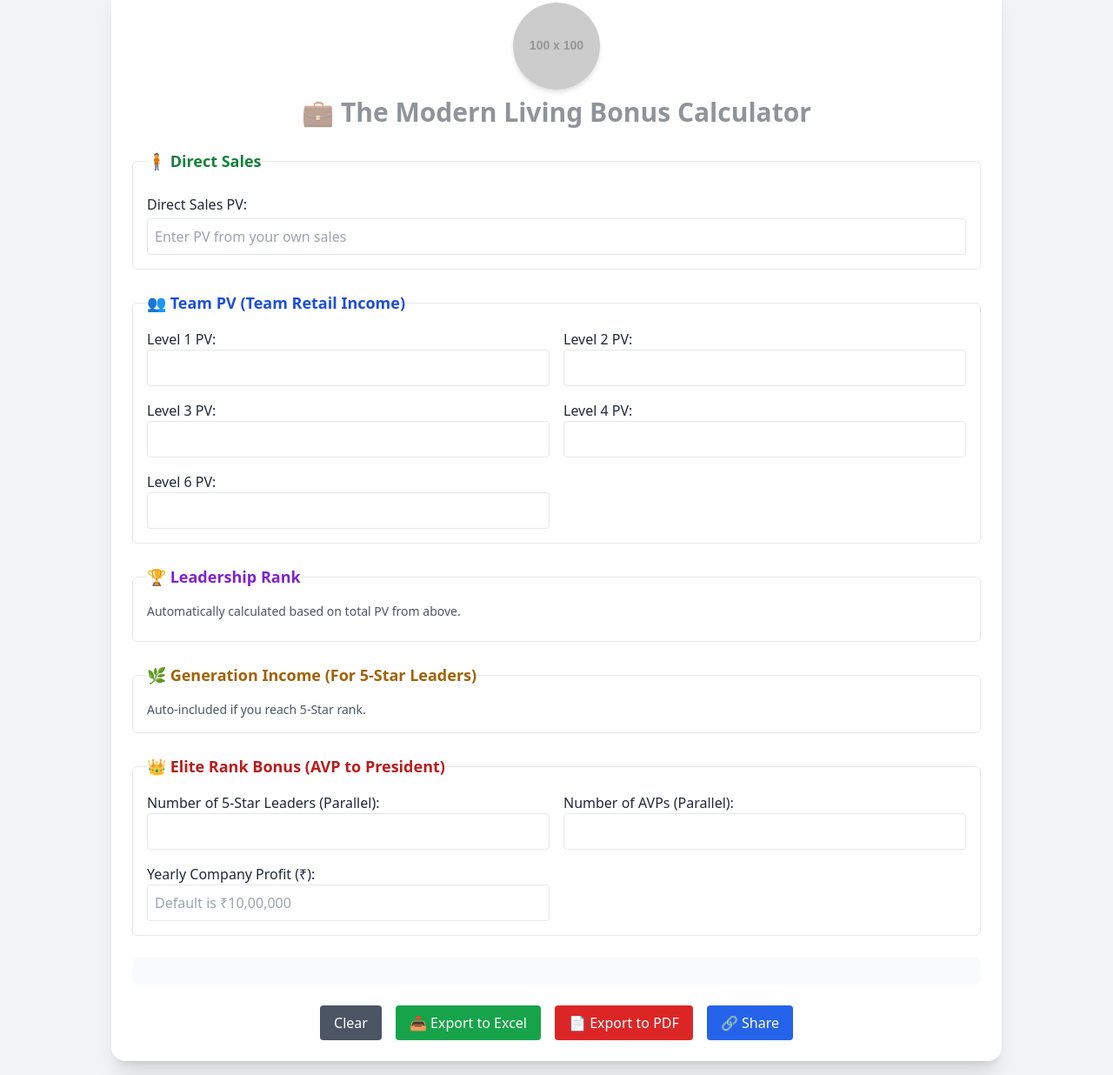
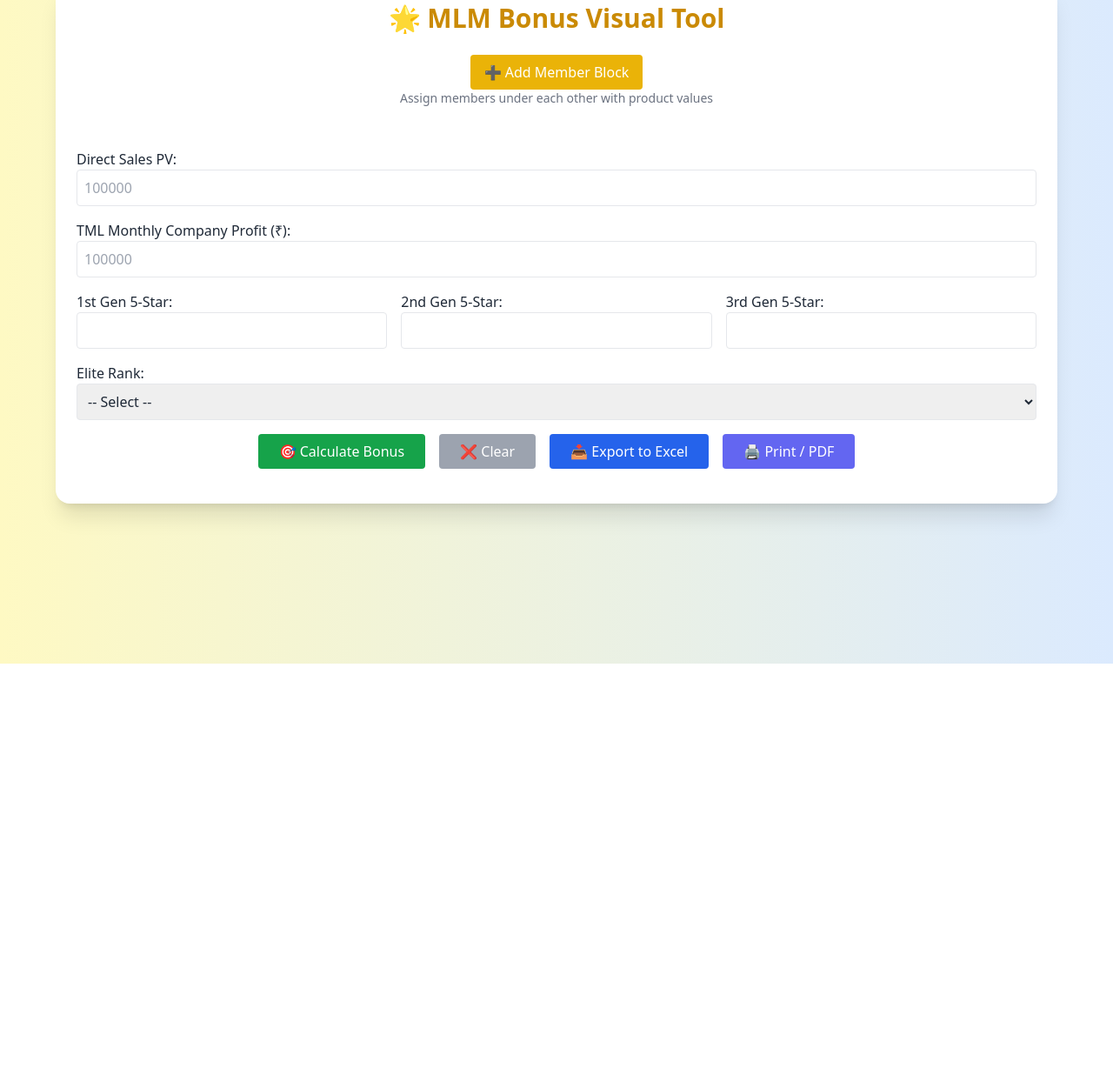
Before and after one commit to sanjaygnsajups/TML, a plain HTML site: page index.html in a window 1280 px wide. Shown: the part 37-1273 px from the top of the page at 87% size. After the commit the page ends 800 px from the top, so only its background shows below. Drawn offline with nearby package versions, Linux system fonts and the light colour scheme; placeholder pictures from the web are drawn by us.

Commit message:
Update index.html

```diff
--- a/index.html
+++ b/index.html
@@ -1,168 +1,195 @@
 <!DOCTYPE html>
 <html lang="en">
 <head>
-  <meta charset="UTF-8" />
-  <meta name="viewport" content="width=device-width, initial-scale=1.0" />
-  <title>The Modern Living Bonus Calculator</title>
-  <link rel="icon" href="https://via.placeholder.com/32" />
+  <meta charset="UTF-8">
+  <meta name="viewport" content="width=device-width, initial-scale=1.0">
+  <title>MLM Visual Bonus Tool</title>
   <script src="https://cdn.tailwindcss.com"></script>
-  <script src="https://cdnjs.cloudflare.com/ajax/libs/html2pdf.js/0.10.1/html2pdf.bundle.min.js"></script>
+  <style>
+    .block {
+      min-width: 120px;
+      padding: 10px;
+      background-color: #fef9c3;
+      border: 2px solid #facc15;
+      border-radius: 10px;
+      text-align: center;
+      transition: transform 0.3s ease;
+    }
+    .block:hover {
+      transform: scale(1.05);
+    }
+    .line {
+      height: 20px;
+      width: 2px;
+      background: #60a5fa;
+      margin: auto;
+    }
+  </style>
 </head>
-<body class="bg-gray-100 text-gray-800 p-4 dark:bg-gray-900 dark:text-gray-200">
-  <div class="max-w-5xl mx-auto bg-white dark:bg-gray-800 p-6 rounded-2xl shadow-xl">
-    <div class="flex flex-col items-center mb-6">
-      <img src="https://via.placeholder.com/100x100?text=Logo" alt="Logo" class="mb-2 rounded-full shadow-md">
-      <h1 class="text-3xl font-extrabold text-center text-primary dark:text-white animate-pulse">💼 The Modern Living Bonus Calculator</h1>
+<body class="bg-gradient-to-r from-yellow-100 to-blue-100 text-gray-800 p-4">
+  <div class="max-w-6xl mx-auto bg-white p-6 rounded-2xl shadow-xl">
+    <h1 class="text-3xl font-bold mb-6 text-center text-yellow-600">🌟 MLM Bonus Visual Tool</h1>
+
+    <div class="mb-4 text-center">
+      <button onclick="addBlock()" class="bg-yellow-500 hover:bg-yellow-600 text-white px-4 py-2 rounded">➕ Add Member Block</button>
+      <p class="text-sm text-gray-500">Assign members under each other with product values</p>
     </div>
 
-    <form class="space-y-6" oninput="calculateManualBonus()">
-      <!-- Section 1: Direct Seller -->
-      <fieldset class="border rounded-md p-4">
-        <legend class="font-bold text-lg text-green-700">🧍 Direct Sales</legend>
-        <label class="block mt-2">Direct Sales PV:
-          <input type="number" id="directPV" class="w-full p-2 border rounded mt-1" placeholder="Enter PV from your own sales" />
+    <div id="tree" class="flex flex-wrap justify-center gap-6 mb-8"></div>
+
+    <div class="grid grid-cols-1 gap-4 mb-4">
+      <label>Direct Sales PV:
+        <input type="number" id="directPV" placeholder="100000" class="border p-2 rounded w-full">
       </label>
-      </fieldset>
 
-      <!-- Section 2: Team Builder -->
-      <fieldset class="border rounded-md p-4">
-        <legend class="font-bold text-lg text-blue-700">👥 Team PV (Team Retail Income)</legend>
-        <div class="grid grid-cols-1 sm:grid-cols-2 gap-4">
-          <label>Level 1 PV: <input type="number" id="level1" class="w-full p-2 border rounded" /></label>
-          <label>Level 2 PV: <input type="number" id="level2" class="w-full p-2 border rounded" /></label>
-          <label>Level 3 PV: <input type="number" id="level3" class="w-full p-2 border rounded" /></label>
-          <label>Level 4 PV: <input type="number" id="level4" class="w-full p-2 border rounded" /></label>
-          <label>Level 6 PV: <input type="number" id="level6" class="w-full p-2 border rounded" /></label>
+      <label>TML Monthly Company Profit (₹):
+        <input type="number" id="companyProfit" placeholder="100000" class="border p-2 rounded w-full">
+      </label>
+
+      <div class="grid grid-cols-3 gap-4">
+        <label>1st Gen 5-Star:
+          <input type="number" id="gen1" class="border p-2 rounded w-full">
+        </label>
+        <label>2nd Gen 5-Star:
+          <input type="number" id="gen2" class="border p-2 rounded w-full">
+        </label>
+        <label>3rd Gen 5-Star:
+          <input type="number" id="gen3" class="border p-2 rounded w-full">
+        </label>
       </div>
-      </fieldset>
 
-      <!-- Section 3: Rank Calculation -->
-      <fieldset class="border rounded-md p-4">
-        <legend class="font-bold text-lg text-purple-700">🏆 Leadership Rank</legend>
-        <p class="text-sm text-gray-600 dark:text-gray-400">Automatically calculated based on total PV from above.</p>
-        <div id="rankResult" class="font-semibold text-green-700 mt-2"></div>
-      </fieldset>
+      <label>Elite Rank:
+        <select id="eliteRank" class="border p-2 rounded w-full">
+          <option value="">-- Select --</option>
+          <option value="3">AVP (3%)</option>
+          <option value="5">VP (3% + 2%)</option>
+          <option value="6">SVP (3% + 2% + 1%)</option>
+          <option value="7">President (3% + 2% + 1% + 1%)</option>
+        </select>
+      </label>
+    </div>
 
-      <!-- Section 4: Generation Income -->
-      <fieldset class="border rounded-md p-4">
-        <legend class="font-bold text-lg text-yellow-700">🌿 Generation Income (For 5-Star Leaders)</legend>
-        <p class="text-sm text-gray-600 dark:text-gray-400">Auto-included if you reach 5-Star rank.</p>
-      </fieldset>
+    <div class="text-center mb-4 flex gap-4 justify-center flex-wrap">
+      <button onclick="calculateBonuses()" class="bg-green-600 hover:bg-green-700 text-white px-6 py-2 rounded">🎯 Calculate Bonus</button>
+      <button onclick="clearAll()" class="bg-gray-400 hover:bg-gray-500 text-white px-6 py-2 rounded">❌ Clear</button>
+      <button onclick="exportToExcel()" class="bg-blue-600 hover:bg-blue-700 text-white px-6 py-2 rounded">📥 Export to Excel</button>
+      <button onclick="window.print()" class="bg-indigo-500 hover:bg-indigo-600 text-white px-6 py-2 rounded">🖨️ Print / PDF</button>
+    </div>
 
-      <!-- Section 5: Elite Income -->
-      <fieldset class="border rounded-md p-4">
-        <legend class="font-bold text-lg text-red-700">👑 Elite Rank Bonus (AVP to President)</legend>
-        <div class="grid grid-cols-1 sm:grid-cols-2 gap-4">
-          <label>Number of 5-Star Leaders (Parallel): <input type="number" id="num5Star" class="w-full p-2 border rounded" /></label>
-          <label>Number of AVPs (Parallel): <input type="number" id="numAVP" class="w-full p-2 border rounded" /></label>
-          <label>Yearly Company Profit (₹): <input type="number" id="yearlyProfit" class="w-full p-2 border rounded" placeholder="Default is ₹10,00,000" /></label>
+    <div id="results" class="hidden p-4 bg-green-100 rounded">
+      <h2 class="text-xl font-semibold mb-2">📊 Bonus Summary</h2>
+      <p>Total PV: ₹<span id="totalPV">0</span></p>
+      <p>Total Units: <span id="totalUnits">0</span></p>
+      <p>Retail Income (8%): ₹<span id="retail">0</span></p>
+      <p>Team Retail Income: ₹<span id="team">0</span></p>
+      <p>Leadership Rank: <span id="rankLabel">None</span></p>
+      <p>Leadership Bonus: ₹<span id="leadership">0</span></p>
+      <p>Generation Income: ₹<span id="generation">0</span></p>
+      <p>Elite Bonus: ₹<span id="elite">0</span></p>
+      <p class="font-bold text-lg">Total Bonus: ₹<span id="totalBonus">0</span></p>
     </div>
-      </fieldset>
-
-      <!-- Final Result -->
-      <div id="manualResult" class="mt-6 transition-all duration-300 ease-in-out bg-gray-50 dark:bg-gray-700 p-4 rounded-lg"></div>
-
-      <!-- Actions -->
-      <div class="mt-6 flex flex-wrap gap-4 justify-center">
-        <button type="reset" onclick="clearManualInputs()" class="bg-gray-600 text-white px-4 py-2 rounded">Clear</button>
-        <button type="button" onclick="downloadExcel()" class="bg-green-600 text-white px-4 py-2 rounded">📥 Export to Excel</button>
-        <button type="button" onclick="downloadPDF()" class="bg-red-600 text-white px-4 py-2 rounded">📄 Export to PDF</button>
-        <button type="button" onclick="shareResult()" class="bg-blue-600 text-white px-4 py-2 rounded">🔗 Share</button>
-      </div>
-    </form>
   </div>
 
   <script>
-function calculateManualBonus() {
-  const directPV = parseInt(document.getElementById('directPV').value) || 0;
-  const level1 = parseInt(document.getElementById('level1').value) || 0;
-  const level2 = parseInt(document.getElementById('level2').value) || 0;
-  const level3 = parseInt(document.getElementById('level3').value) || 0;
-  const level4 = parseInt(document.getElementById('level4').value) || 0;
-  const level6 = parseInt(document.getElementById('level6').value) || 0;
-  const totalPV = directPV + level1 + level2 + level3 + level4 + level6;
+    const tree = document.getElementById('tree');
+    let blockCount = 0;
 
-  const retailIncome = directPV * 0.08;
-  const teamIncome = level1 * 0.04 + level2 * 0.03 + level3 * 0.03 + level4 * 0.02 + level6 * 0.02;
-
-  let rank = 'No Rank';
-  let leadershipBonus = 0;
-  if (totalPV >= 9000000) { rank = '5 Star'; leadershipBonus = totalPV * 0.15; }
-  else if (totalPV >= 7500000) { rank = '4 Star'; leadershipBonus = totalPV * 0.11; }
-  else if (totalPV >= 6000000) { rank = '3 Star'; leadershipBonus = totalPV * 0.075; }
-  else if (totalPV >= 4500000) { rank = '2 Star'; leadershipBonus = totalPV * 0.045; }
-  else if (totalPV >= 3000000) { rank = '1 Star'; leadershipBonus = totalPV * 0.02; }
-
-  let genIncome = 0;
-  if (rank === '5 Star') {
-    genIncome = totalPV * (0.02 + 0.01 + 0.005);
+    function addBlock() {
+      const div = document.createElement('div');
+      div.className = 'block';
+      div.innerHTML = `
+        <label class="block text-sm">👤 Member ${blockCount + 1}</label>
+        <select class="productValue w-full p-1 border rounded">
+          <option value="250000">TT (₹2.5L)</option>
+          <option value="300000">UTS (₹3L)</option>
+        </select>
+        <select class="level w-full p-1 mt-1 border rounded">
+          <option value="1">Level 1</option>
+          <option value="2">Level 2</option>
+          <option value="3">Level 3</option>
+          <option value="4">Level 4</option>
+          <option value="5">Level 5</option>
+          <option value="6">Level 6</option>
+        </select>`;
+      tree.appendChild(div);
+      blockCount++;
     }
 
-  const yearlyProfit = parseInt(document.getElementById('yearlyProfit').value) || 1000000;
-  const num5Star = parseInt(document.getElementById('num5Star').value) || 0;
-  const numAVP = parseInt(document.getElementById('numAVP').value) || 0;
-  let eliteTitle = 'None';
-  let eliteBonus = 0;
-  if (num5Star >= 3) {
-    eliteTitle = 'AVP';
-    eliteBonus += yearlyProfit * 0.03;
-    if (num5Star >= 4) {
-      eliteTitle = 'VP';
-      eliteBonus += yearlyProfit * 0.02;
-    }
-    if (num5Star >= 5) {
-      eliteTitle = 'SVP';
-      eliteBonus += yearlyProfit * 0.01;
-    }
-    if (numAVP >= 5) {
-      eliteTitle = 'President';
-      eliteBonus += yearlyProfit * 0.01;
-    }
+    function calculateBonuses() {
+      if (blockCount === 0) {
+        alert("Please add at least one member block before calculating.");
+        return;
       }
 
-  const totalIncome = retailIncome + teamIncome + leadershipBonus + genIncome + eliteBonus;
+      let levelTotals = {1: 0, 2: 0, 3: 0, 4: 0, 5: 0, 6: 0};
+      let totalUnits = 0;
 
-  document.getElementById('rankResult').textContent = `Rank: ${rank}`;
-  document.getElementById('manualResult').innerHTML = `
-    <p>🛍️ Retail Income: ₹${retailIncome.toLocaleString()}</p>
-    <p>🤝 Team Retail Income: ₹${teamIncome.toLocaleString()}</p>
-    <p>🌟 Leadership Bonus (${rank}): ₹${leadershipBonus.toLocaleString()}</p>
-    <p>🌿 Generation Income: ₹${genIncome.toLocaleString()}</p>
-    <p>👑 Elite Bonus (${eliteTitle}): ₹${eliteBonus.toLocaleString()}</p>
-    <p class="font-bold text-lg text-green-700 mt-2">💰 Total Income: ₹${totalIncome.toLocaleString()}</p>
-  `;
+      document.querySelectorAll('.block').forEach(block => {
+        const value = parseInt(block.querySelector('.productValue').value);
+        const level = parseInt(block.querySelector('.level').value);
+        levelTotals[level] += value;
+        totalUnits++;
+      });
+
+      const directPV = parseFloat(document.getElementById('directPV').value) || 0;
+      const profit = parseFloat(document.getElementById('companyProfit').value) || 0;
+      const gen1 = parseInt(document.getElementById('gen1').value) || 0;
+      const gen2 = parseInt(document.getElementById('gen2').value) || 0;
+      const gen3 = parseInt(document.getElementById('gen3').value) || 0;
+      const eliteRank = parseFloat(document.getElementById('eliteRank').value) || 0;
+
+      const retail = directPV * 0.08;
+      const team = levelTotals[1]*0.04 + levelTotals[2]*0.03 + levelTotals[3]*0.03 + levelTotals[4]*0.02 + levelTotals[6]*0.02;
+      const totalPV = Object.values(levelTotals).reduce((a, b) => a + b, 0) + directPV;
+
+      let rank = 'None';
+      let percent = 0;
+      if (totalPV >= 9000000) { rank = '5-Star'; percent = 15; }
+      else if (totalPV >= 7500000) { rank = '4-Star'; percent = 11; }
+      else if (totalPV >= 6000000) { rank = '3-Star'; percent = 7.5; }
+      else if (totalPV >= 4500000) { rank = '2-Star'; percent = 4.5; }
+      else if (totalPV >= 3000000) { rank = '1-Star'; percent = 2; }
+      const leadership = totalPV * (percent / 100);
+
+      const generation = totalPV * (gen1*0.02 + gen2*0.01 + gen3*0.005);
+      const elite = profit * (eliteRank / 100);
+      const totalBonus = retail + team + leadership + generation + elite;
+
+      document.getElementById('totalPV').textContent = totalPV.toLocaleString();
+      document.getElementById('totalUnits').textContent = totalUnits;
+      document.getElementById('retail').textContent = retail.toFixed(2);
+      document.getElementById('team').textContent = team.toFixed(2);
+      document.getElementById('rankLabel').textContent = rank;
+      document.getElementById('leadership').textContent = leadership.toFixed(2);
+      document.getElementById('generation').textContent = generation.toFixed(2);
+      document.getElementById('elite').textContent = elite.toFixed(2);
+      document.getElementById('totalBonus').textContent = totalBonus.toFixed(2);
+
+      document.getElementById('results').classList.remove('hidden');
     }
 
-function clearManualInputs() {
+    function clearAll() {
+      document.getElementById('tree').innerHTML = '';
+      document.getElementById('results').classList.add('hidden');
+      document.getElementById('results').querySelectorAll('span').forEach(span => span.textContent = '0');
       document.querySelectorAll('input').forEach(input => input.value = '');
-  document.getElementById('rankResult').textContent = '';
-  document.getElementById('manualResult').innerHTML = '';
+      blockCount = 0;
     }
 
-function downloadExcel() {
-  const content = document.getElementById('manualResult').innerText;
-  const blob = new Blob([content], { type: 'text/csv;charset=utf-8;' });
-  const link = document.createElement('a');
-  link.href = URL.createObjectURL(blob);
-  link.download = 'mlm_income_report.csv';
+    function exportToExcel() {
+      const rows = [['Label', 'Value']];
+      document.querySelectorAll('#results span').forEach(span => {
+        rows.push([span.id, span.textContent]);
+      });
+      let csvContent = "data:text/csv;charset=utf-8," + rows.map(e => e.join(",")).join("\n");
+      const encodedUri = encodeURI(csvContent);
+      const link = document.createElement("a");
+      link.setAttribute("href", encodedUri);
+      link.setAttribute("download", "mlm_bonus_summary.csv");
+      document.body.appendChild(link);
       link.click();
-}
-
-function downloadPDF() {
-  const element = document.getElementById('manualResult');
-  html2pdf().from(element).save('mlm_income_report.pdf');
-}
-
-function shareResult() {
-  const text = 'Check out my MLM income projection using The Modern Living Calculator!';
-  const url = window.location.href;
-  if (navigator.share) {
-    navigator.share({ title: 'MLM Calculator', text, url });
-  } else {
-    alert('Share this link: ' + url);
-  }
+      document.body.removeChild(link);
     }
   </script>
-
 </body>
 </html>
```
Lines whose indentation alone changed are shown as unchanged.
